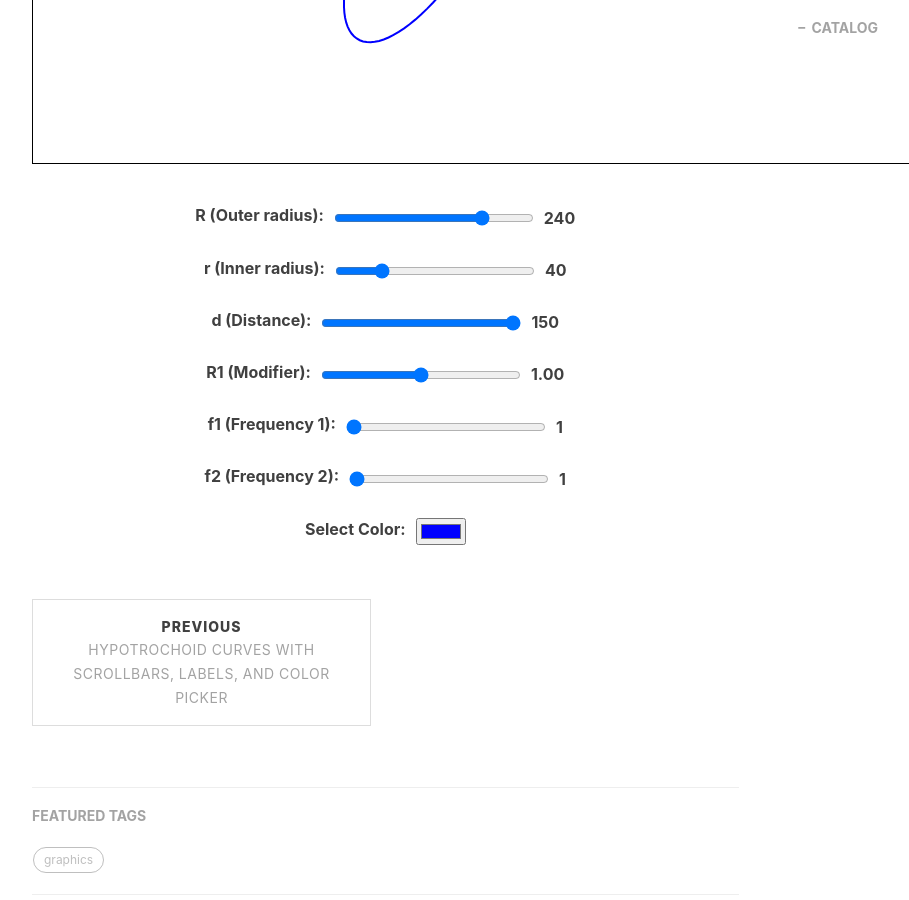
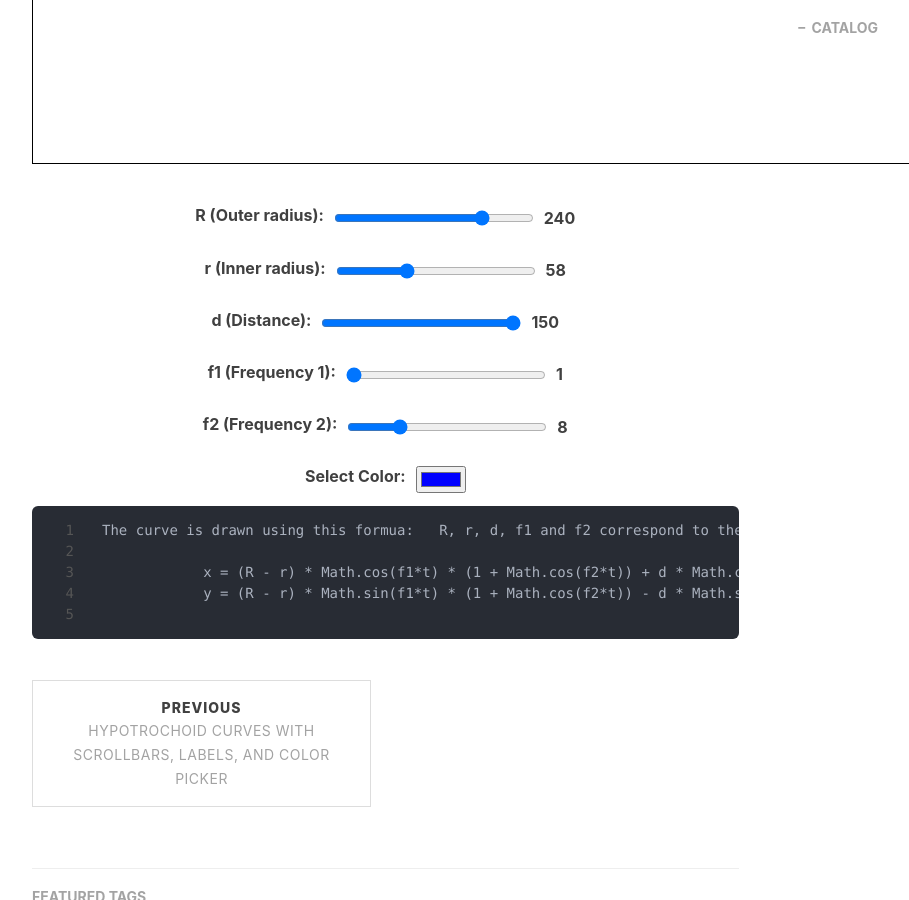
Before and after one commit to tthtlc/myhux, a Jekyll site: the page built from _posts/2024-11-30-hypotrochoid-v2-explore.md, in a window 1280 px wide and 900 px high, scrolled down 1662 px. Shown: the whole window, without its empty margins (233-1142 px from the left). Built offline with Jekyll 4.4.1, drawn with Linux system fonts in a browser that asks for light colours; nearby versions of some CDN libraries; comment, search, counter and statistics services are not loaded.

Commit message:
modified:   2024-11-22-chasing_3gon_around_3gon.md modified:   2024-11-30-hypotrochoid-explore-savepng.md modified:   2024-11-30-hypotrochoid-explore.md modified:   2024-11-30-hypotrochoid-v2-explore.md

````diff
--- a/_posts/2024-11-30-hypotrochoid-v2-explore.md
+++ b/_posts/2024-11-30-hypotrochoid-v2-explore.md
@@ -44,8 +43,8 @@ Hypotrochoid Curve with Additional Scrollbars
         </div>
         <div class="control-group">
             <label for="r">r (Inner radius):</label>
-            <input type="range" id="r" min="10" max="150" value="40">
-            <span id="r-value" class="value-label">40</span>
+            <input type="range" id="r" min="10" max="150" value="58">
+            <span id="r-value" class="value-label">58</span>
         </div>
         <div class="control-group">
             <label for="d">d (Distance):</label>
@@ -53,19 +52,14 @@ Hypotrochoid Curve with Additional Scrollbars
             <span id="d-value" class="value-label">150</span>
         </div>
         <div class="control-group">
-            <label for="R1">R1 (Modifier):</label>
-            <input type="range" id="R1" min="0" max="2" step="0.01" value="1">
-            <span id="R1-value" class="value-label">1.00</span>
-        </div>
-        <div class="control-group">
             <label for="f1">f1 (Frequency 1):</label>
-            <input type="range" id="f1" min="1" max="10" value="1">
+            <input type="range" id="f1" min="1" max="30" value="1">
             <span id="f1-value" class="value-label">1</span>
         </div>
         <div class="control-group">
             <label for="f2">f2 (Frequency 2):</label>
-            <input type="range" id="f2" min="1" max="10" value="1">
-            <span id="f2-value" class="value-label">1</span>
+            <input type="range" id="f2" min="1" max="30" value="8">
+            <span id="f2-value" class="value-label">8</span>
         </div>
         <div class="control-group">
             <label for="color">Select Color:</label>
@@ -99,8 +93,8 @@ Hypotrochoid Curve with Additional Scrollbars
 
         const period = (2 * Math.PI * r) / gcd(R, r);
         for (let t = 0; t <= period; t += 0.01) {
-            const x = centerX + (R - r) * Math.cos(t) * (1 + Math.cos(3*t)) + d * Math.cos(((R - r) / r) * t);
-            const y = centerY + (R - r) * Math.sin(t) * (1 + Math.cos(3*t)) - d * Math.sin(((R - r) / r) * t);
+            const x = centerX + (R - r) * Math.cos(f1*t) * (1 + Math.cos(f2*t)) + d * Math.cos(((R - r) / r) * t);
+            const y = centerY + (R - r) * Math.sin(f1*t) * (1 + Math.cos(f2*t)) - d * Math.sin(((R - r) / r) * t);
             if (t === 0) ctx.moveTo(x, y);
             else ctx.lineTo(x, y);
         }
@@ -132,6 +126,26 @@ Hypotrochoid Curve with Additional Scrollbars
         drawHypotrochoid();
     });
 
+    document.getElementById('f1').addEventListener('input', function () {
+        f1 = parseInt(this.value);
+        document.getElementById('f1-value').innerText = this.value;
+        drawHypotrochoid();
+    });
+
+    document.getElementById('f2').addEventListener('input', function () {
+        f2 = parseInt(this.value);
+        document.getElementById('f2-value').innerText = this.value;
+        drawHypotrochoid();
+    });
+
     // Initial draw
     drawHypotrochoid();
 </script>
+
+```
+
+The curve is drawn using this formua:   R, r, d, f1 and f2 correspond to the values in the formula below:
+
+            x = (R - r) * Math.cos(f1*t) * (1 + Math.cos(f2*t)) + d * Math.cos(((R - r) / r) * t);
+            y = (R - r) * Math.sin(f1*t) * (1 + Math.cos(f2*t)) - d * Math.sin(((R - r) / r) * t);
+```
````
Also changed, not shown: other parts of _posts/2024-11-30-hypotrochoid-v2-explore.md (+0 -1 lines), _posts/2024-11-22-chasing_3gon_around_3gon.md (+0 -1 lines), _posts/2024-11-30-hypotrochoid-explore-savepng.md (+0 -1 lines), _posts/2024-11-30-hypotrochoid-explore.md (+0 -1 lines).
